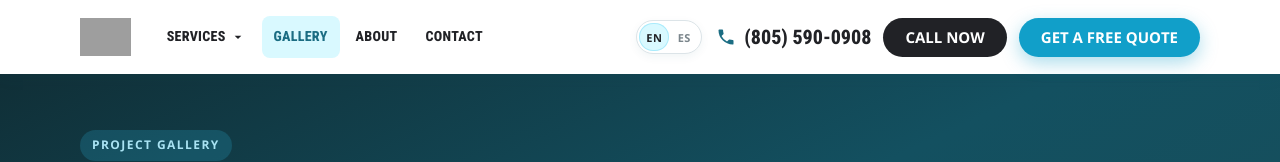
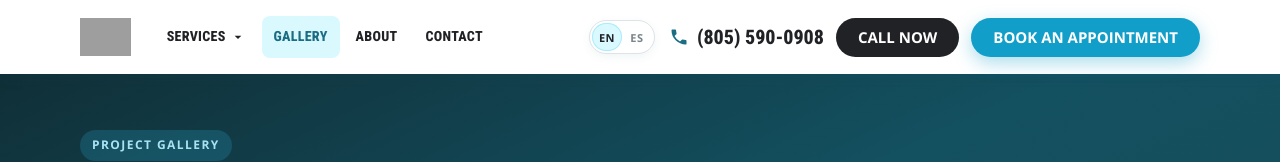
Before and after one commit to vespersolutionspk18/eandefinal, a Next.js app: page /gallery in a window 1280 px wide. Shown: the top 162 px of the page. Built offline with nearby package versions, Linux system fonts and the light colour scheme; grey boxes are pictures that could not be loaded.

Commit message:
third commit

```diff
--- a/app/components/SiteHeader.tsx
+++ b/app/components/SiteHeader.tsx
@@ -129,10 +129,10 @@ export default function SiteHeader({ active }: Props) {
           </a>
           <a
             className="btn btn-primary btn-sm"
-            data-short-label="FREE QUOTE"
-            href="#quote"
+            data-short-label="BOOK APPOINTMENT"
+            href="/book-estimate"
           >
-            GET A FREE QUOTE
+            BOOK AN APPOINTMENT
           </a>
         </div>
       </div>
--- a/app/lib/i18n.ts
+++ b/app/lib/i18n.ts
@@ -4,7 +4,7 @@
 export const ES: Record<string, string> = {
   '25+ Years Experience': 'Más de 25 años de experiencia',
   'CALL NOW': 'LLAME AHORA',
-  'GET A FREE QUOTE': 'COTIZACIÓN GRATIS',
+  'BOOK AN APPOINTMENT': 'RESERVE UNA CITA',
   'FREE 3D DESIGN': 'DISEÑO 3D GRATIS',
   'Family Owned': 'Empresa Familiar',
   'Licensed & Insured': 'Con Licencia y Seguro',
@@ -94,8 +94,8 @@ export const DESC_EN = 'Bathroom remodeling in Santa Barbara by E&E Home Remodel
 export const DESC_ES = 'Remodelación de baños en Santa Barbara por E&E Home Remodeling. Obtenga un diseño 3D gratis para su remodelación de baño. Hay opciones de financiamiento de bajo interés. Con licencia y seguro. Llame al (805) 590-0908.';
 
 export const SHORT_LABEL = {
-  en: 'FREE QUOTE',
-  es: 'COTIZACIÓN',
+  en: 'BOOK APPOINTMENT',
+  es: 'RESERVAR CITA',
 };
 
 export function translate(lang: 'en' | 'es', english: string): string {
```
